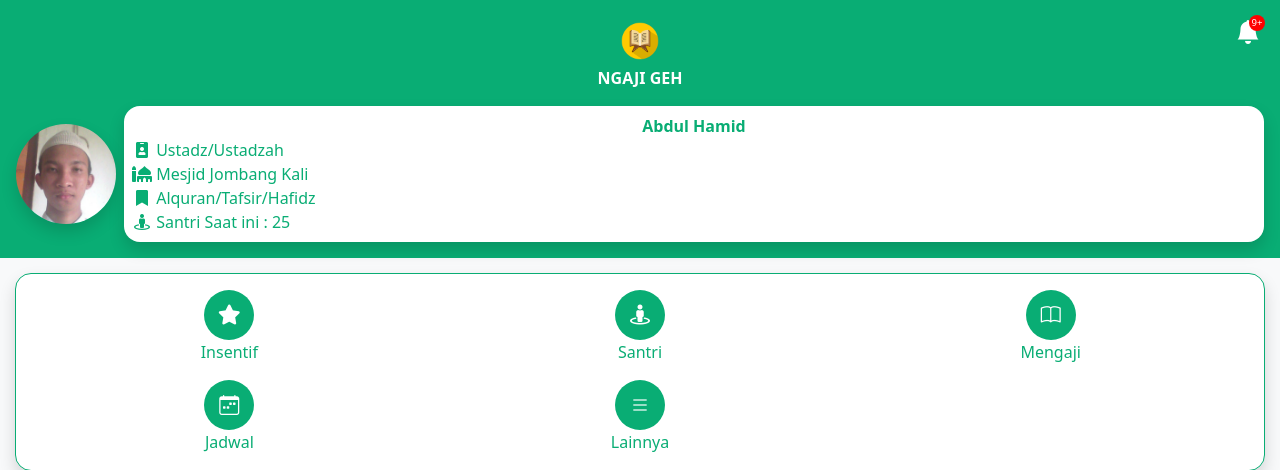
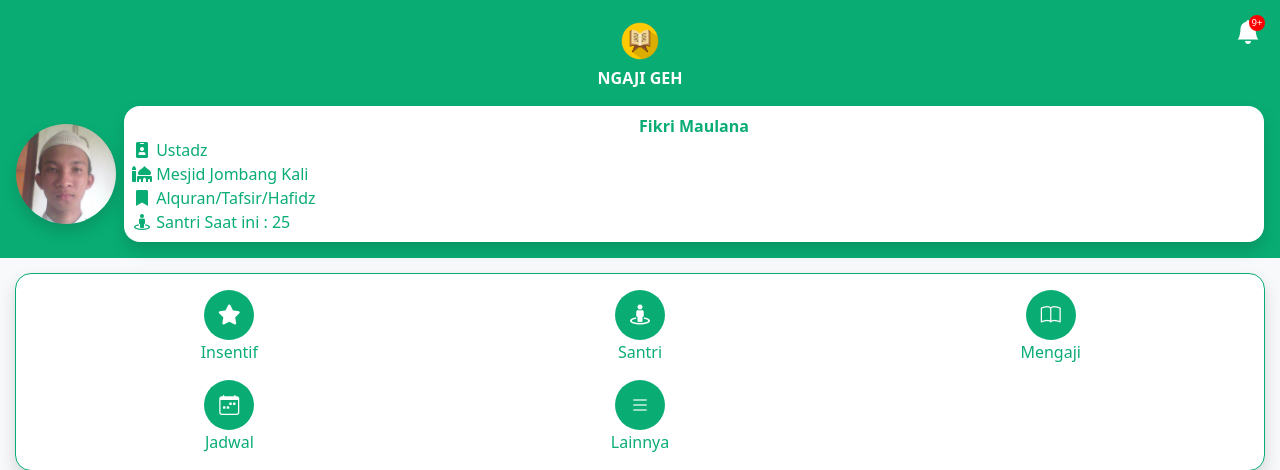
Before and after one commit to syamban14/ngaji_geh, a CodeIgniter app: page /invoice/home_ustadz in a window 1280 px wide. Shown: the top 470 px of the page. Run offline with CodeIgniter, Linux system fonts and the light colour scheme.

Commit message:
update keperluan video presentasi

```diff
--- a/application/modules/cari_ustadz/views/cari_ustadz_v.php
+++ b/application/modules/cari_ustadz/views/cari_ustadz_v.php
@@ -320,7 +320,8 @@
             </div>
           </div>
           <div class="modal-footer">
-            <button type="button" class="btn btn-success">Pilih Ustadz</button>
+            <!-- <button type="button" class="btn btn-success">Pilih Ustadz</button> -->
+            <a href="https://modest-monster-greatly.ngrok-free.app/ngaji_geh.up/chat_ustadz.html?ustadz=Ust.+Abdul+Somad" type="button" class="btn btn-success">Pilih Ustadz</a>
           </div>
         </div>
       </div>
--- a/application/modules/home_ustadz/views/home_ustadz_v.php
+++ b/application/modules/home_ustadz/views/home_ustadz_v.php
@@ -62,8 +62,8 @@
                         <img class="rounded-circle shadow" src="<?= base_url();?>assets/images/gambar1.jpg" width="100px" height="100px">
                     </div>
                     <div class="flex-grow-1 ms-2 p-2 bg-white rounded-4 shadow text-success">
-                        <center><strong>Abdul Hamid</strong></center>
-                        <span><i class="fas fa-id-badge fa-fw"></i> Ustadz/Ustadzah</span><br>
+                        <center><strong>Fikri Maulana</strong></center>
+                        <span><i class="fas fa-id-badge fa-fw"></i> Ustadz</span><br>
                         <span><i class="fas fa-mosque fa-fw"></i> Mesjid Jombang Kali</span><br>
                         <span><i class="fas fa-bookmark fa-fw"></i> Alquran/Tafsir/Hafidz</span><br>
                         <span><i class="fas fa-street-view fa-fw"></i> Santri Saat ini : 25</span>
@@ -128,7 +128,7 @@
                     <!-- Riwayat Mengajar 1 -->
                     <div class="card shadow mb-2">
                         <div class="card-header">
-                            Nama Santri: Samsul Firdaus
+                            Nama Santri: Muhammad Bani Husni
                         </div>
                         <div class="card-body">
                             <p class="card-text mb-0">Surat: Al-Fatihah</p>
@@ -192,7 +192,7 @@
                 </div>
                 <div id="profile" class="content">
                     <div class="form-floating mb-2">
-                        <input type="text" class="form-control shadow border-success" id="nama_lengkap" value="Abdul Hamid" placeholder="Nama Lengkap" readonly>
+                        <input type="text" class="form-control shadow border-success" id="nama_lengkap" value="Fikri Maulana" placeholder="Nama Lengkap" readonly>
                         <label for="nama_lengkap">Nama Lengkap</label>
                     </div>
                     <div class="form-floating mb-2">
@@ -230,16 +230,16 @@
                     <div class="card shadow bg-white rounded-4 border-success">
                         <div class="card-body">
                             <div class="mb-3">
-                                <div class="info-label">Nama Ustadz/Ustadzah:</div>
-                                <div class="info-value">Ustadz Ahmad Hamid</div>
+                                <div class="info-label">Nama Ustadz:</div>
+                                <div class="info-value"><strong>Fikri Maulana</strong></div>
                             </div>
                             <div class="mb-3">
                                 <div class="info-label">Jumlah Santri di Bulan Ini:</div>
-                                <div class="info-value">25 Santri</div>
+                                <div class="info-value"><strong>30 Santri</strong></div>
                             </div>
                             <div class="mb-3">
                                 <div class="info-label">Saldo Insentif:</div>
-                                <div class="info-value">Rp 1,250,000</div>
+                                <div class="info-value"><strong>Rp 1,250,000</strong></div>
                             </div>
                             <button class="btn btn-success w-100">Cairkan Insentif</button>
                         </div>
@@ -248,7 +248,7 @@
                 <div id="jadwal" class="content">
                     <!-- Header -->
                     <div class="header">
-                            Jadwal Mengajar Ustadz Ahmad
+                            Jadwal Mengajar Ustadz Fikri Maulana
                         </div>
 
                         <!-- Jadwal Mengajar -->
--- a/application/modules/login/views/login_v.php
+++ b/application/modules/login/views/login_v.php
@@ -86,7 +86,7 @@
 				setTimeout(function() {
 					window.location.href = 'home';
 				}, 1000); // Delay 1 detik setelah alert sebelum ke loading
-			} else if(username === 'abdul_hamid' && password === '123456') {
+			} else if(username === 'fikrimaulana' && password === 'ngaji') {
                 // Tampilkan alert sukses
                 $('button[type="submit"]').attr("disabled",true);
                 $('button[type="submit"]').html('<span class="spinner-border spinner-border-sm" aria-hidden="true"></span>'+
--- a/application/modules/sign_up/views/sign_up_v.php
+++ b/application/modules/sign_up/views/sign_up_v.php
@@ -62,7 +62,8 @@
 							<div class="row g-2">
 				                <div class="col">
 				                    <div class="d-grid">
-				                        <button type="button" class="btn btn-success">Submit</button>
+				                        <!-- <button type="button" class="btn btn-success">Submit</button> -->
+				                        <a href="https://modest-monster-greatly.ngrok-free.app/ngaji_geh.up/register.html" type="button" class="btn btn-success">Submit</a>
 				                    </div>
 				                </div>
 				                <div class="col">
```
